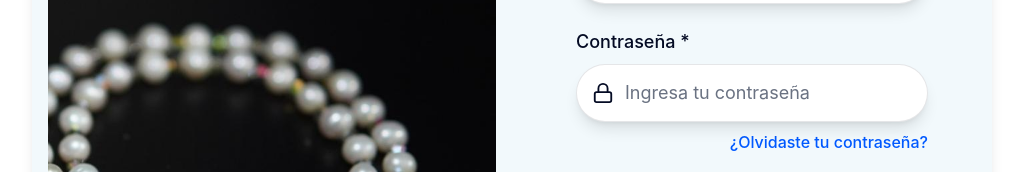
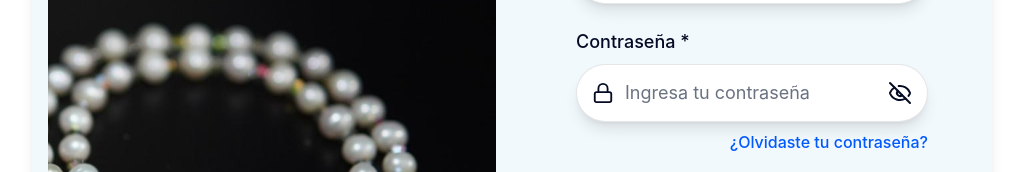
Before and after one commit to DanielLubo/Skyless-FrontEnd, a React (Vite) app: page /login in a window 1280 px wide. Shown: the part 315-487 px from the top of the page, without its empty margins (128-1151 px from the left). Built offline with nearby package versions, Linux system fonts and the light colour scheme.

Commit message:
feat(auth): add password visibility toggle to LoginForm

```diff
--- a/src/features/auth/forms/LoginForm.tsx
+++ b/src/features/auth/forms/LoginForm.tsx
@@ -4,13 +4,14 @@ import { loginSchema } from '../schemas/login.schema';
 import { zodResolver } from '@hookform/resolvers/zod';
 import { useAuth } from '../../../store/auth/useAuth';
 import { z } from 'zod';
-import { Mail, Lock } from 'lucide-react';
+import { Mail, Lock, Eye, EyeOff } from 'lucide-react';
 import googleIcon from '../../../assets/google.png';
 
 type LoginFormValues = z.infer<typeof loginSchema>;
 
 const LoginForm = () => {
     const [messageError, setMessageError] = useState<string | undefined>('');
+    const [visiblePassword, setVisiblePassword] = useState(false);
     const { login } = useAuth();
 
     const { register, handleSubmit, formState } = useForm({
@@ -81,10 +82,18 @@ const LoginForm = () => {
                     <input
                         id="password"
                         {...register('password')}
-                        type="password"
+                        type={visiblePassword ? 'text' : 'password'}
                         placeholder="Ingresa tu contraseña"
-                        className="w-full py-3.5 pl-12 pr-4 text-lg bg-white rounded-full shadow-lg border border-brand-dark/10 placeholder:text-gray-500 focus:outline-none focus:ring-2 focus:ring-brand-primary"
+                        className="w-full py-3.5 pl-12 pr-12 text-lg bg-white rounded-full shadow-lg border border-brand-dark/10 placeholder:text-gray-500 focus:outline-none focus:ring-2 focus:ring-brand-primary"
                     />
+                    <button
+                        type="button"
+                        aria-label="Mostrar u ocultar contraseña"
+                        className="absolute right-4 top-1/2 -translate-y-1/2 text-brand-dark cursor-pointer"
+                        onClick={() => setVisiblePassword(!visiblePassword)}
+                    >
+                        {visiblePassword ? <Eye /> : <EyeOff />}
+                    </button>
                 </div>
                 {errors.password && (
                     <p className="text-sm text-red-600">
```
